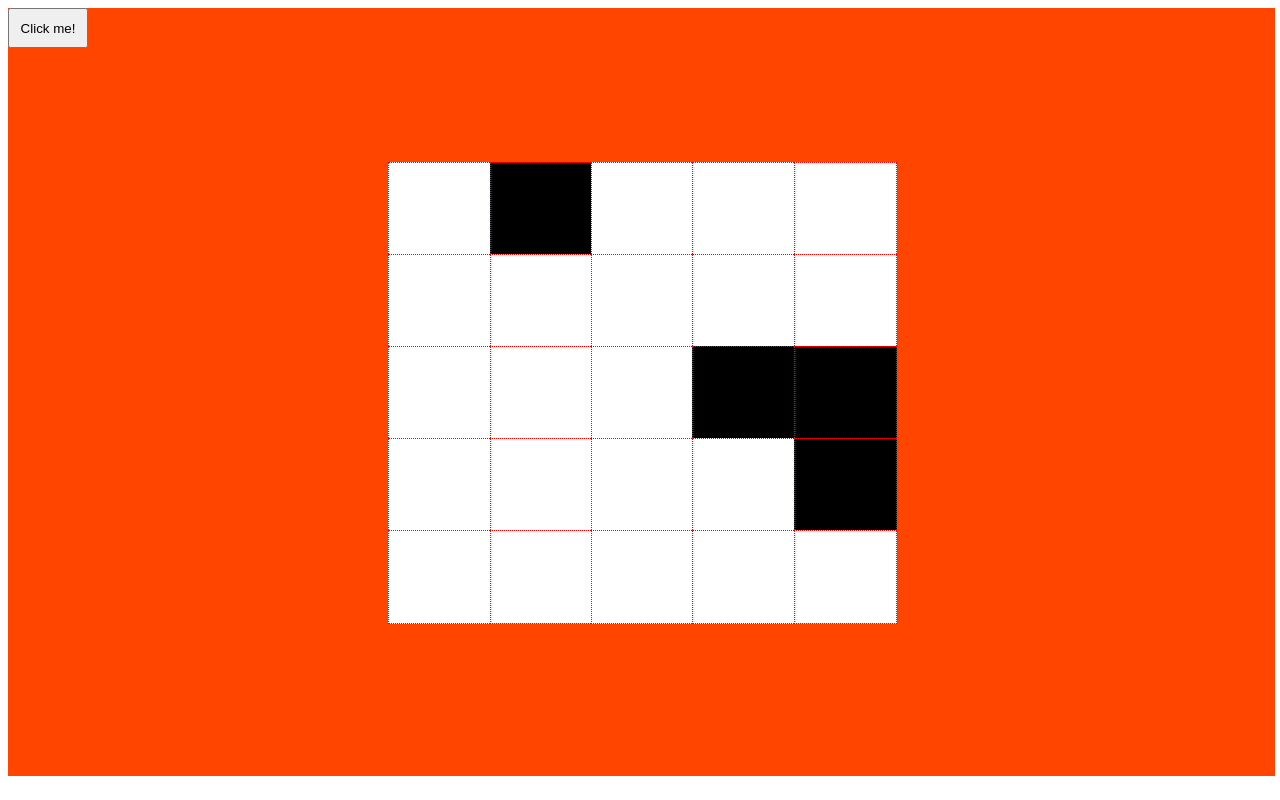
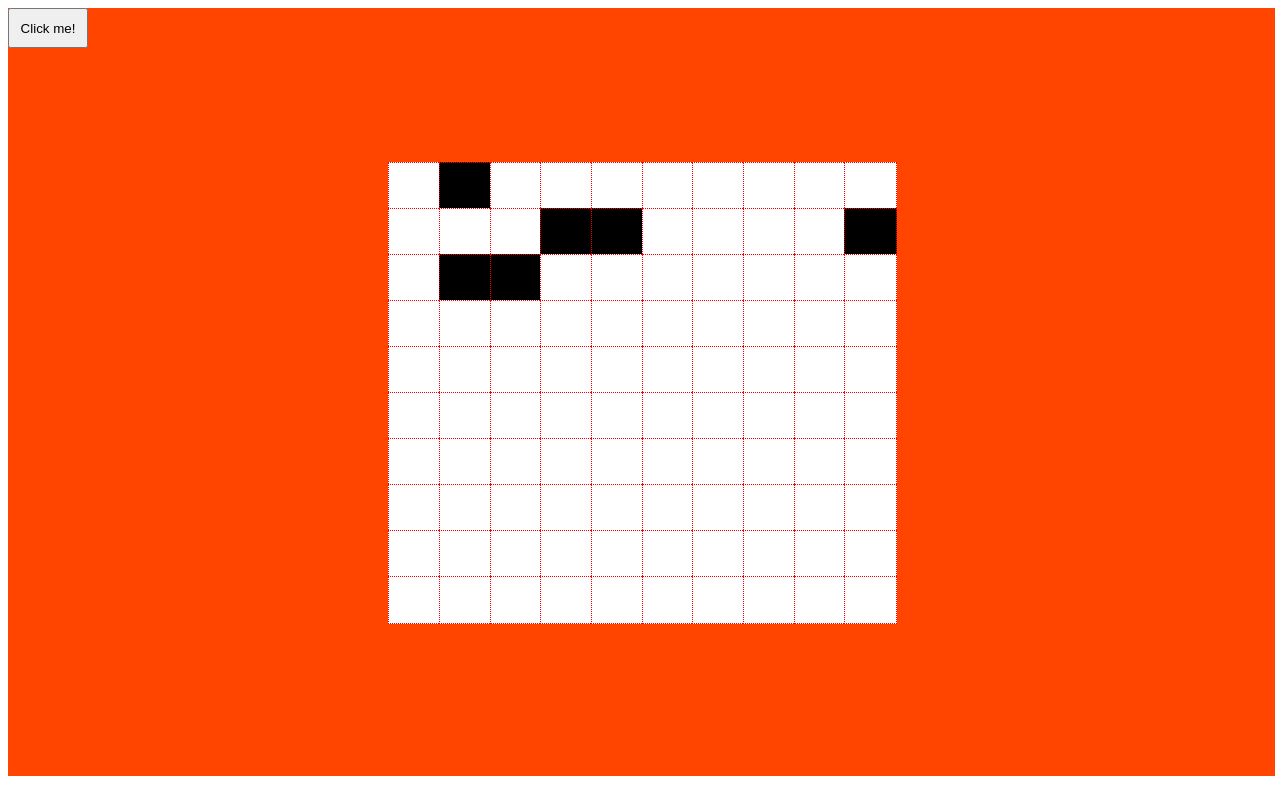
Before and after one commit to RensGits/Game-of-life, a plain HTML site: page index.html in a window 1280 px wide. Drawn offline with Linux system fonts and the light colour scheme.

Commit message:
block count 100

```diff
--- a/index.css
+++ b/index.css
@@ -12,8 +12,8 @@
     display:grid;
     height: 100%;
     width: 100%;
-    grid-template-columns: repeat(5, 1fr);
-    grid-template-rows: repeat(5, 1fr);
+    grid-template-columns: repeat(10, 1fr);
+    grid-template-rows: repeat(10, 1fr);
     grid-column: 4/8;
     grid-row: 3/9;
     background-color: whitesmoke;
@@ -36,7 +36,7 @@
     border: 1px dotted red;
 }
 
-#block1, #block14, #block19, #block13{
+#block1, #block14, #block19, #block13, #block22, #block21{
     background-color: black;
 }
 
--- a/index.html
+++ b/index.html
@@ -36,8 +36,81 @@
             <div class = 'block' id = 'block22'></div>
             <div class = 'block' id = 'block23'></div>
             <div class = 'block' id = 'block24'></div>
-            <!-- <div class = 'block' id = 'block25'></div> -->
-
+            <div class = 'block' id = 'block25'></div>
+            <div class = 'block' id = 'block26'></div>
+            <div class = 'block' id = 'block27'></div>
+            <div class = 'block' id = 'block28'></div>
+            <div class = 'block' id = 'block29'></div>
+            <div class = 'block' id = 'block30'></div>
+            <div class = 'block' id = 'block31'></div>
+            <div class = 'block' id = 'block32'></div>
+            <div class = 'block' id = 'block33'></div>
+            <div class = 'block' id = 'block34'></div>
+            <div class = 'block' id = 'block35'></div>
+            <div class = 'block' id = 'block36'></div>
+            <div class = 'block' id = 'block37'></div>
+            <div class = 'block' id = 'block38'></div>
+            <div class = 'block' id = 'block39'></div>
+            <div class = 'block' id = 'block40'></div>
+            <div class = 'block' id = 'block41'></div>
+            <div class = 'block' id = 'block42'></div>
+            <div class = 'block' id = 'block43'></div>
+            <div class = 'block' id = 'block44'></div>
+            <div class = 'block' id = 'block45'></div>
+            <div class = 'block' id = 'block46'></div>
+            <div class = 'block' id = 'block47'></div>
+            <div class = 'block' id = 'block48'></div>
+            <div class = 'block' id = 'block49'></div>
+            <div class = 'block' id = 'block50'></div>
+            <div class = 'block' id = 'block51'></div>
+            <div class = 'block' id = 'block52'></div>
+            <div class = 'block' id = 'block53'></div>
+            <div class = 'block' id = 'block54'></div>
+            <div class = 'block' id = 'block55'></div>
+            <div class = 'block' id = 'block56'></div>
+            <div class = 'block' id = 'block57'></div>
+            <div class = 'block' id = 'block58'></div>
+            <div class = 'block' id = 'block59'></div>
+            <div class = 'block' id = 'block60'></div>
+            <div class = 'block' id = 'block61'></div>
+            <div class = 'block' id = 'block62'></div>
+            <div class = 'block' id = 'block63'></div>
+            <div class = 'block' id = 'block64'></div>
+            <div class = 'block' id = 'block65'></div>
+            <div class = 'block' id = 'block66'></div>
+            <div class = 'block' id = 'block67'></div>
+            <div class = 'block' id = 'block68'></div>
+            <div class = 'block' id = 'block69'></div>
+            <div class = 'block' id = 'block70'></div>
+            <div class = 'block' id = 'block71'></div>
+            <div class = 'block' id = 'block72'></div>
+            <div class = 'block' id = 'block73'></div>
+            <div class = 'block' id = 'block74'></div>
+            <div class = 'block' id = 'block75'></div>
+            <div class = 'block' id = 'block76'></div>
+            <div class = 'block' id = 'block77'></div>
+            <div class = 'block' id = 'block78'></div>
+            <div class = 'block' id = 'block79'></div>
+            <div class = 'block' id = 'block80'></div>
+            <div class = 'block' id = 'block81'></div>
+            <div class = 'block' id = 'block82'></div>
+            <div class = 'block' id = 'block83'></div>
+            <div class = 'block' id = 'block84'></div>
+            <div class = 'block' id = 'block85'></div>
+            <div class = 'block' id = 'block86'></div>
+            <div class = 'block' id = 'block87'></div>
+            <div class = 'block' id = 'block88'></div>
+            <div class = 'block' id = 'block89'></div>
+            <div class = 'block' id = 'block90'></div>
+            <div class = 'block' id = 'block91'></div>
+            <div class = 'block' id = 'block92'></div>
+            <div class = 'block' id = 'block93'></div>
+            <div class = 'block' id = 'block94'></div>
+            <div class = 'block' id = 'block95'></div>
+            <div class = 'block' id = 'block96'></div>
+            <div class = 'block' id = 'block97'></div>
+            <div class = 'block' id = 'block98'></div>
+            <div class = 'block' id = 'block99'></div>
 
 
 
--- a/index.js
+++ b/index.js
@@ -1,45 +1,38 @@
-
-//    for (let i = 1; i < 10; i++) {
-//     setTimeout(function timer() {
-//       console.log("hello world");
-//     }, i * 3000);
-//   }
-
 
 
    // GRID AND NEIGHBOUR CHECKER //
 
    // make two arrays that takes in a number representing the row and column count.
 
-//    const gridRowTest = [];
-//    const gridColumnTest = [];
+   const gridRowTest = [];
+   const gridColumnTest = [];
 
-//    function gridMaker (num){
-//        for (let c = 0; c < num; c++ ){
-//            for (let b = 0; b < num; b++){
-//                 gridRowTest.push(c + 1);
-//             }
+   function gridMaker (num){
+       for (let c = 0; c < num; c++ ){
+           for (let b = 0; b < num; b++){
+                gridRowTest.push(c + 1);
+            }
 
-//         }
+        }
 
-//         for (let c = 0; c < num; c++ ){
-//             for (let b = 0; b < num; b++){
-//             gridColumnTest.push(c);
-//             }
+        for (let c = 0; c < num; c++ ){
+            for (let b = 0; b < num; b++){
+            gridColumnTest.push(c);
+            }
 
 
-//          }
-//    }
+         }
+   }
 
-//    gridMaker(5)
+   gridMaker(10)
 
 
 
-// //   console.log(gridRowTest);
-// //   console.log(gridColumnTest);
+//   console.log(gridRowTest);
+//   console.log(gridColumnTest);
 
-   gridRowCoordinates = [1,1,1,1,1,2,2,2,2,2,3,3,3,3,3,4,4,4,4,4,5,5,5,5,5]
-   gridColumnCoordinates = [1,2,3,4,5,1,2,3,4,5,1,2,3,4,5,1,2,3,4,5,1,2,3,4,5]
+   gridRowCoordinates = [1, 1, 1, 1, 1, 1, 1, 1, 1, 1, 2, 2, 2, 2, 2, 2, 2, 2, 2, 2, 3, 3, 3, 3, 3, 3, 3, 3, 3, 3, 4, 4, 4, 4, 4, 4, 4, 4, 4, 4, 5, 5, 5, 5, 5, 5, 5, 5, 5, 5, 6, 6, 6, 6, 6, 6, 6, 6, 6, 6, 7, 7, 7, 7, 7, 7, 7, 7, 7, 7, 8, 8, 8, 8, 8, 8, 8, 8, 8, 8, 9, 9, 9, 9, 9, 9, 9, 9, 9, 9, 10, 10, 10, 10, 10, 10, 10, 10, 10, 10]
+   gridColumnCoordinates = [1, 2, 3, 4, 5, 6, 7, 8, 9, 10, 1, 2, 3, 4, 5, 6, 7, 8, 9, 10,1, 2, 3, 4, 5, 6, 7, 8, 9, 10,1, 2, 3, 4, 5, 6, 7, 8, 9, 10,1, 2, 3, 4, 5, 6, 7, 8, 9, 10,1, 2, 3, 4, 5, 6, 7, 8, 9, 10,1, 2, 3, 4, 5, 6, 7, 8, 9, 10,1, 2, 3, 4, 5, 6, 7, 8, 9, 10,1, 2, 3, 4, 5, 6, 7, 8, 9, 10,1, 2, 3, 4, 5, 6, 7, 8, 9, 10]
 
 
    const btn = document.getElementById('button');
@@ -57,7 +50,7 @@
 
 
 
-    for (let blockNumber = 0; blockNumber < 25;  blockNumber++){ // Itterates over each parent block
+    for (let blockNumber = 0; blockNumber < 100;  blockNumber++){ // Itterates over each parent block
 
 
 
@@ -75,11 +68,11 @@
 
         let aliveNeighbourCount = 0;
 
+       console.log(blockName);
 
 
 
-
-       for (let b = 0; b < 25; b++){ // Itterates over each child block for each parent
+       for (let b = 0; b < 100; b++){ // Itterates over each child block for each parent
 
          // Checks for each block who is an alive neighbour block
                 blockNameNeighbour = 'block' + b
@@ -111,7 +104,7 @@
 
                     }
 
-
+                    console.log(aliveNeighbourCount);
 
 
 
```
